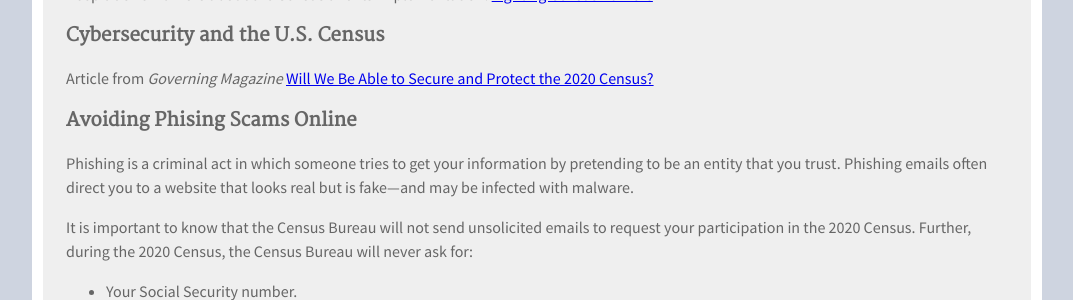
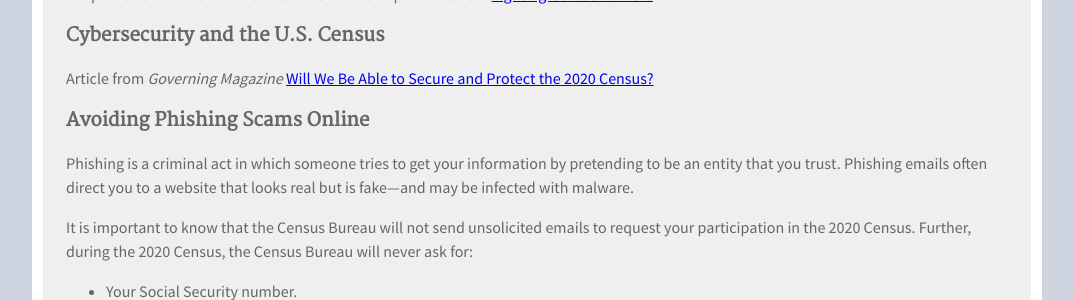
Before and after one commit to TBleess/Website_New, a Jekyll site: the page built from pages/5_CensusACS/2020-fraud.md, in a window 1280 px wide. Shown: the part 595-895 px from the top of the page, without its empty margins (103-1176 px from the left). Built offline with Jekyll 4.4.1, drawn with Linux system fonts in a browser that asks for light colours.

Commit message:
Update 2020-fraud.md

```diff
--- a/pages/5_CensusACS/2020-fraud.md
+++ b/pages/5_CensusACS/2020-fraud.md
@@ -21,7 +21,7 @@ Keep track of rumors about the Census and its implementation.  [Fighting Census
 ### Cybersecurity and the U.S. Census
 Article from *Governing Magazine* [Will We Be Able to Secure and Protect the 2020 Census?](https://www.governing.com/security/will-we-be-able-to-secure-protect-the-2020-census.html)
 
-### Avoiding Phising Scams Online
+### Avoiding Phishing Scams Online
  Phishing is a criminal act in which someone tries to get your information by pretending to be an entity that you trust.
  Phishing emails often direct you to a website that looks real but is fake—and may be infected with malware.
 
```
